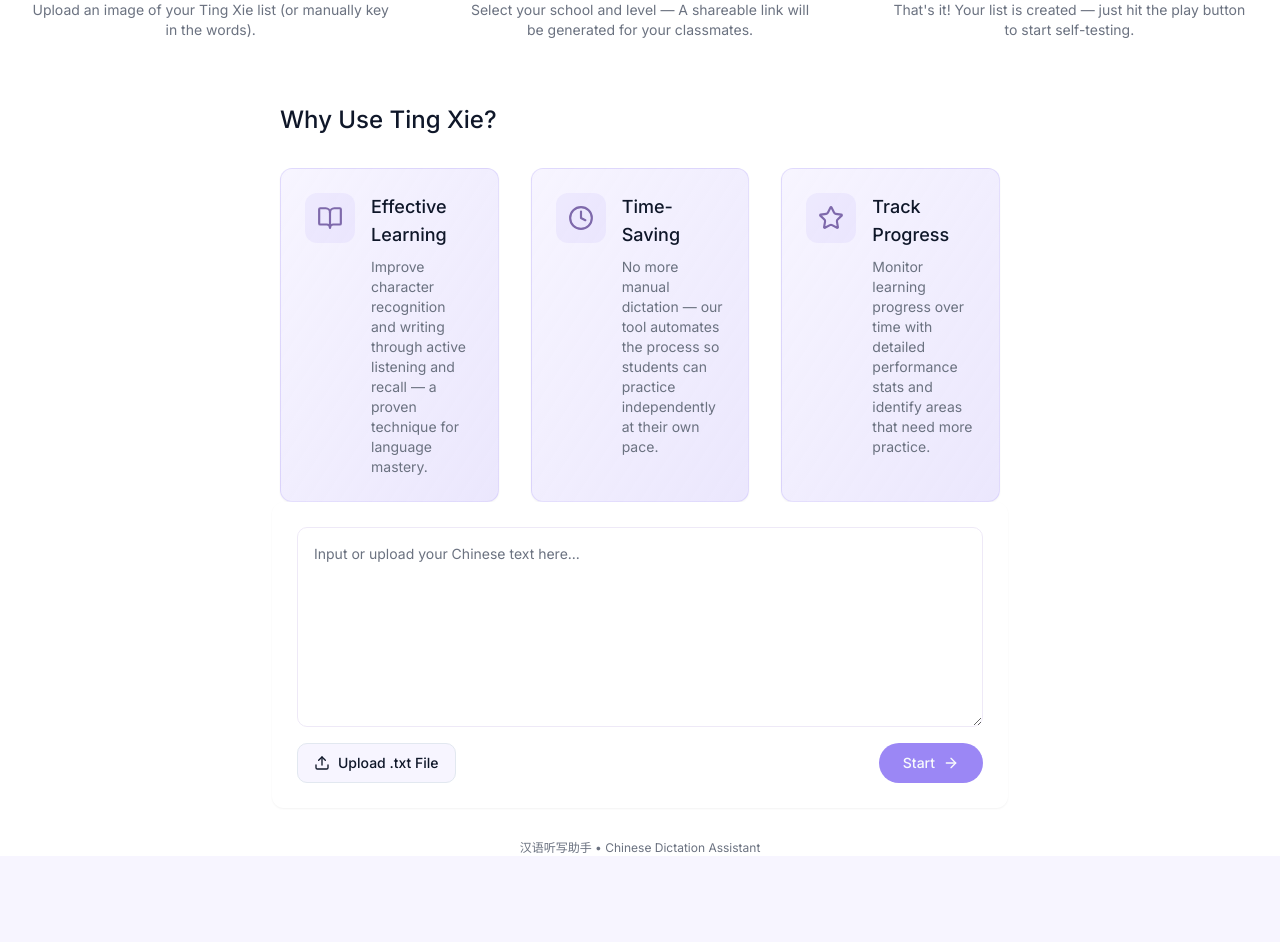
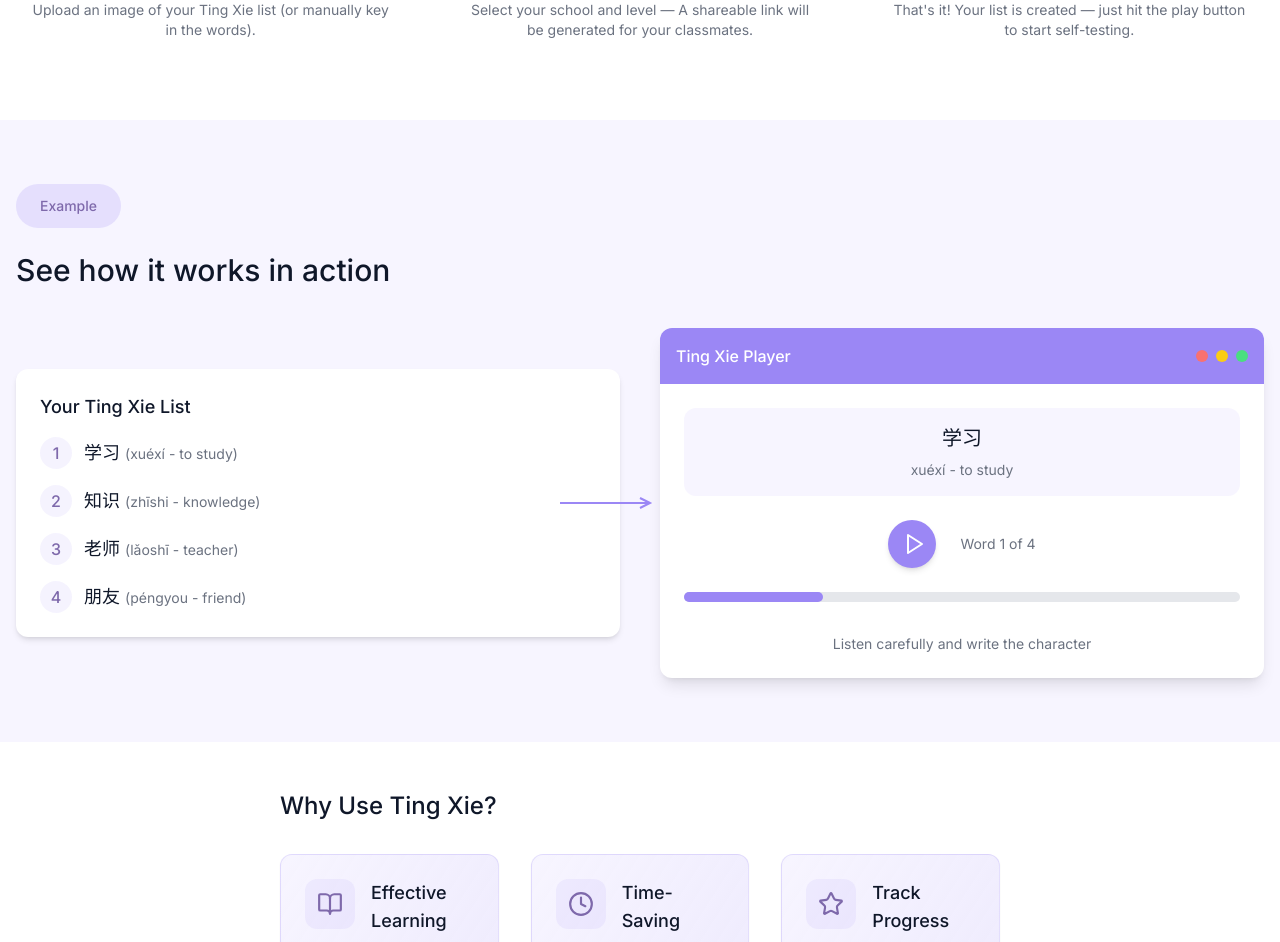
Before and after one commit to huipingdesigns/dicta-audio-fab-38, a React (Vite) app: page / in a window 1280 px wide. Shown: the part 940-1882 px from the top of the page. Before the commit the page ends 1796 px from the top, so only its background shows below. Built offline with nearby package versions, Linux system fonts and the light colour scheme.

Commit message:
Add example section to homepage
Adds a new section to the homepage showcasing an example of a ting xie list being converted into a playlist.

```diff
--- a/src/components/Header.tsx
+++ b/src/components/Header.tsx
@@ -1,4 +1,3 @@
-
 import { motion } from "framer-motion";
 import { Link } from "react-router-dom";
 import { Button } from "@/components/ui/button";
@@ -83,7 +82,6 @@ const Header = () => {
             Generate your tīng xiě audio<br />in just three steps
           </h2>
 
-          {/* Content below this will remain the same - the steps explanation */}
           <div className="grid grid-cols-1 md:grid-cols-3 gap-10">
             <div className="flex flex-col items-center text-center p-4">
               <div className="w-32 h-32 mb-4 rounded-lg overflow-hidden bg-purple-light/20 flex items-center justify-center p-3">
@@ -153,6 +151,97 @@ const Header = () => {
         </div>
       </div>
 
+      {/* Example section */}
+      <motion.div
+        className="w-full px-4 py-16 mt-16 bg-purple-light/30"
+        initial={{ opacity: 0 }}
+        animate={{ opacity: 1 }}
+        transition={{ delay: 0.6, duration: 0.5 }}
+      >
+        <div className="max-w-7xl mx-auto">
+          <span className="inline-block px-6 py-3 bg-purple/20 rounded-full text-sm font-medium text-purple-dark mb-6">
+            Example
+          </span>
+
+          <h2 className="text-3xl font-medium mb-10">
+            See how it works in action
+          </h2>
+
+          <div className="grid grid-cols-1 md:grid-cols-2 gap-10 items-center">
+            <div className="order-2 md:order-1">
+              <div className="bg-white rounded-xl p-6 shadow-md">
+                <h3 className="font-medium mb-4 text-lg text-left">Your Ting Xie List</h3>
+                <div className="space-y-4">
+                  <div className="flex items-center space-x-3 text-left">
+                    <div className="rounded-full bg-purple/10 w-8 h-8 flex items-center justify-center text-purple-dark font-medium">1</div>
+                    <div className="text-lg">学习 <span className="text-sm text-muted-foreground">(xuéxí - to study)</span></div>
+                  </div>
+                  <div className="flex items-center space-x-3 text-left">
+                    <div className="rounded-full bg-purple/10 w-8 h-8 flex items-center justify-center text-purple-dark font-medium">2</div>
+                    <div className="text-lg">知识 <span className="text-sm text-muted-foreground">(zhīshi - knowledge)</span></div>
+                  </div>
+                  <div className="flex items-center space-x-3 text-left">
+                    <div className="rounded-full bg-purple/10 w-8 h-8 flex items-center justify-center text-purple-dark font-medium">3</div>
+                    <div className="text-lg">老师 <span className="text-sm text-muted-foreground">(lǎoshī - teacher)</span></div>
+                  </div>
+                  <div className="flex items-center space-x-3 text-left">
+                    <div className="rounded-full bg-purple/10 w-8 h-8 flex items-center justify-center text-purple-dark font-medium">4</div>
+                    <div className="text-lg">朋友 <span className="text-sm text-muted-foreground">(péngyou - friend)</span></div>
+                  </div>
+                </div>
+              </div>
+            </div>
+
+            <div className="order-1 md:order-2 relative">
+              <div className="bg-white rounded-xl overflow-hidden shadow-lg">
+                <div className="bg-purple p-4 text-white text-left flex items-center justify-between">
+                  <h3 className="font-medium">Ting Xie Player</h3>
+                  <div className="flex space-x-2">
+                    <span className="inline-block w-3 h-3 rounded-full bg-red-400"></span>
+                    <span className="inline-block w-3 h-3 rounded-full bg-yellow-400"></span>
+                    <span className="inline-block w-3 h-3 rounded-full bg-green-400"></span>
+                  </div>
+                </div>
+                <div className="p-6">
+                  <div className="rounded-lg bg-purple-light/30 p-4 mb-6 text-center">
+                    <p className="text-xl mb-2">学习</p>
+                    <p className="text-sm text-muted-foreground">xuéxí - to study</p>
+                  </div>
+
+                  <div className="flex items-center justify-center space-x-6 mb-6">
+                    <button className="w-12 h-12 rounded-full bg-purple flex items-center justify-center shadow-md">
+                      <Play size={24} className="text-white ml-1" />
+                    </button>
+                    <div className="text-sm text-muted-foreground">
+                      Word 1 of 4
+                    </div>
+                  </div>
+
+                  <div className="w-full bg-gray-200 rounded-full h-2.5 mb-8">
+                    <div className="bg-purple h-2.5 rounded-full w-1/4"></div>
+                  </div>
+
+                  <div className="text-center">
+                    <p className="text-sm text-muted-foreground">Listen carefully and write the character</p>
+                  </div>
+                </div>
+              </div>
+
+              <div className="hidden md:block absolute left-0 top-1/2 transform -translate-x-full -translate-y-1/2">
+                <svg width="100" height="20" className="text-purple">
+                  <path d="M0 10 L90 10 L80 5 L90 10 L80 15" stroke="currentColor" strokeWidth="2" fill="none" />
+                </svg>
+              </div>
+              <div className="block md:hidden absolute left-1/2 top-0 transform -translate-x-1/2 -translate-y-full rotate-90">
+                <svg width="60" height="20" className="text-purple">
+                  <path d="M0 10 L50 10 L40 5 L50 10 L40 15" stroke="currentColor" strokeWidth="2" fill="none" />
+                </svg>
+              </div>
+            </div>
+          </div>
+        </div>
+      </motion.div>
+
       {/* Why Use Ting Xie section */}
       <motion.div
         className="mt-12 w-full max-w-3xl mx-auto px-4 sm:px-6"
```
